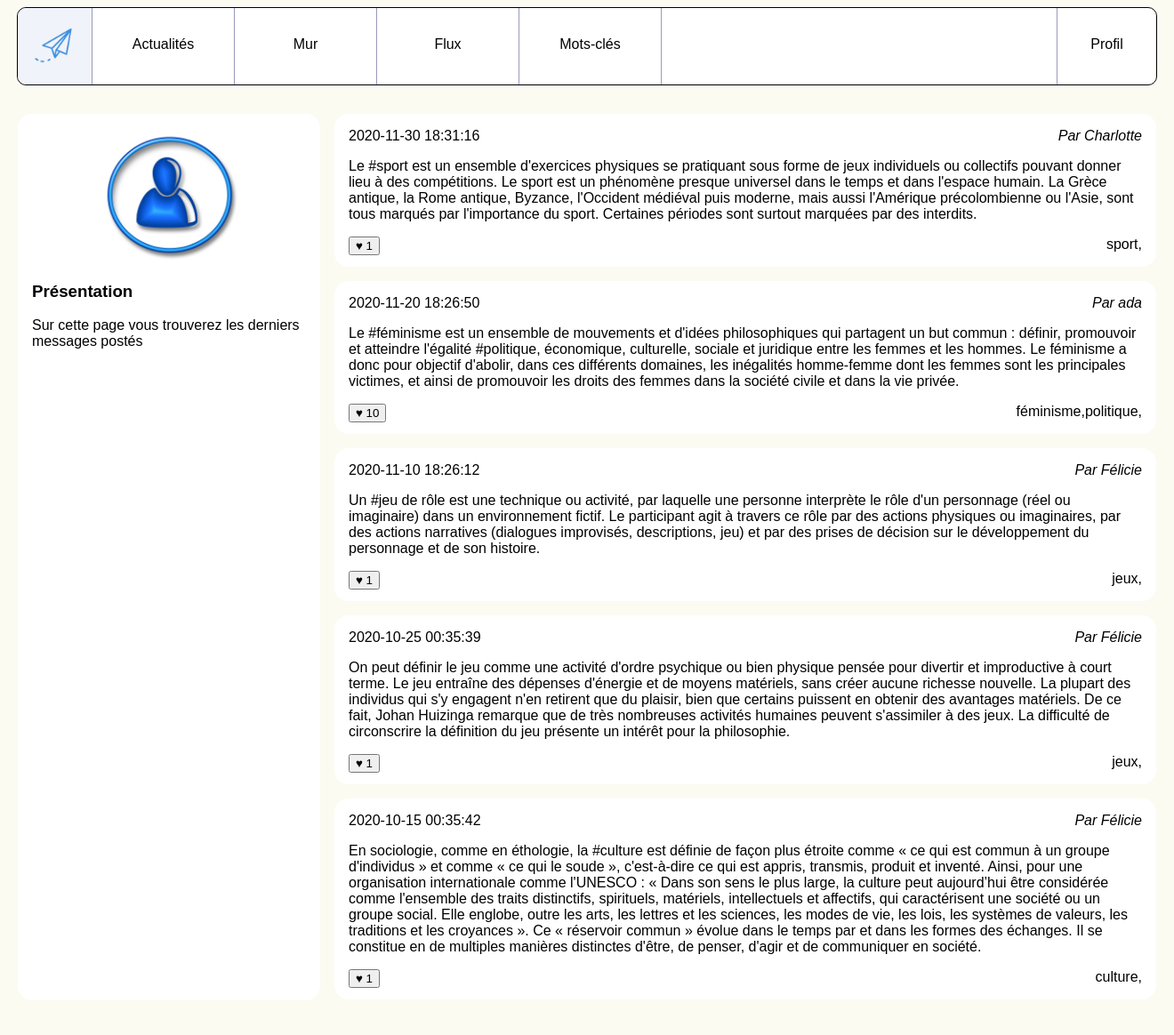
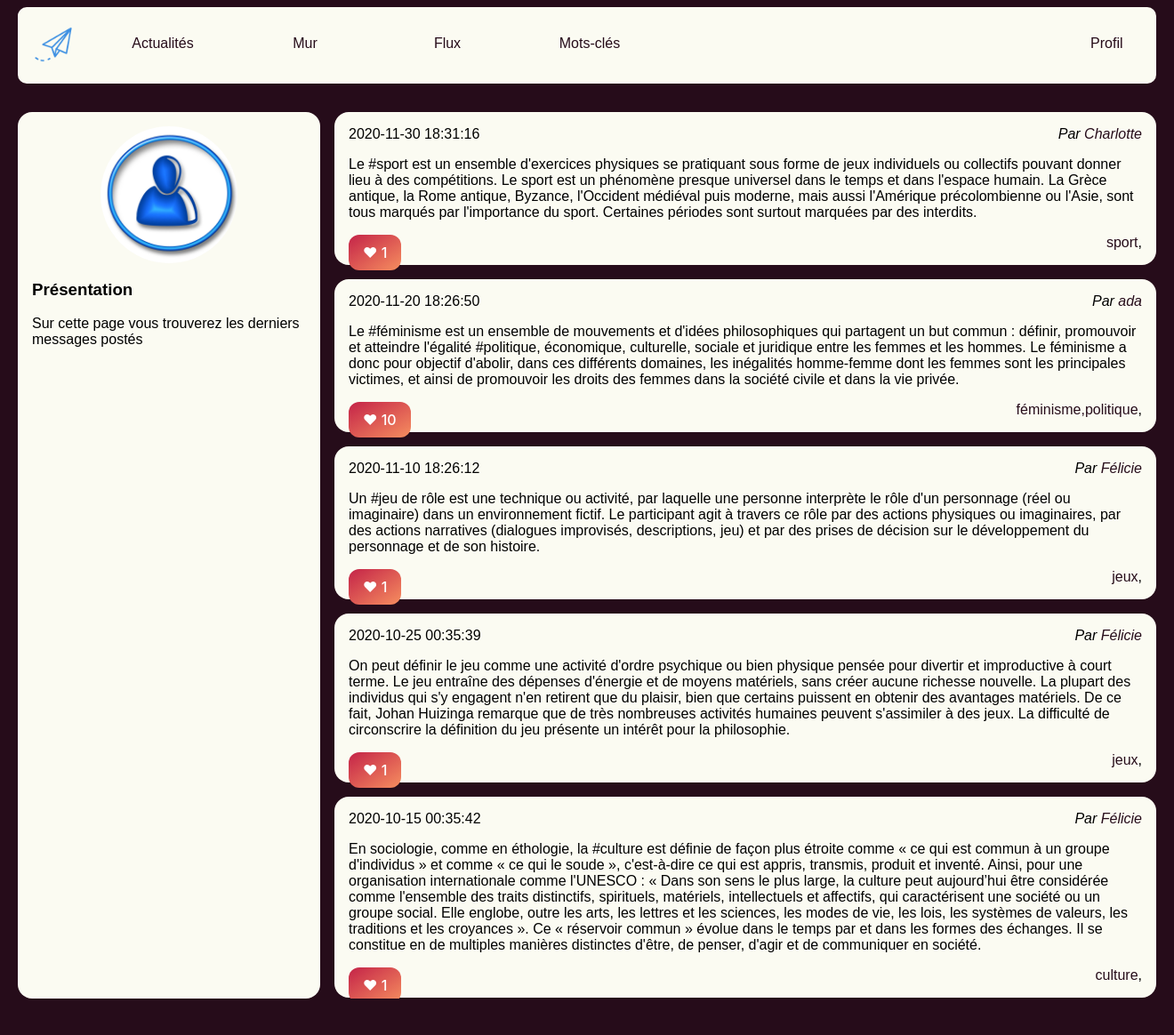
Before and after one commit to adatechschool/reseau-social-php-imelda-nadege-timothee, a PHP site: page /news.php in a window 1320 px wide. Shown: the top 1164 px of the page at 89% size. Run offline with PHP 8.4, Linux system fonts and the light colour scheme; a user stored in the database is signed in; data comes from the database, SQL or seed files in the repository; data that the repository does not hold is empty.

Commit message:
style added

```diff
--- a/Niveau1/feed.php
+++ b/Niveau1/feed.php
@@ -99,7 +99,7 @@
                         <form action="<?php echo $current_url ?>" method="post">
                             <footer>
                                 <small>
-                                <input type="submit" value="♥ <?php echo $post['like_number']?>" name="like_<?php echo $post_id?>">
+                                <input class="like" type="submit" value="♥ <?php echo $post['like_number']?>" name="like_<?php echo $post_id?>">
                                 </small>
                                 <a href="tags.php?tag_id=<?php echo $tag['id']?>"><?php echo $post['taglist']?></a>,
                             </footer>
--- a/Niveau1/footer_msg.php
+++ b/Niveau1/footer_msg.php
@@ -20,7 +20,7 @@
 <form action="" method="post">
     <footer>
         <small>
-        <input type="submit" value="♥ <?php echo $post['like_number']?>" name="like">
+        <input class="like" type="submit" value="♥ <?php echo $post['like_number']?>" name="like">
         </small>
         <a href="tags.php?tag_id=<?php echo $tag['id']?>"><?php echo $post['taglist']?></a>,
     </footer>
--- a/Niveau1/login.php
+++ b/Niveau1/login.php
@@ -77,7 +77,7 @@
                             <dt><label for='motpasse'>Mot de passe</label></dt>
                             <dd><input type='password'name='motpasse'></dd>
                         </dl>
-                        <input type='submit'>
+                        <input class='like' type='submit'>
                     </form>
                     <p>
                         Pas de compte?
--- a/Niveau1/news.php
+++ b/Niveau1/news.php
@@ -95,7 +95,7 @@
                         <form action="<?php echo $current_url?>" method="post">
                             <footer>
                                 <small>
-                                <input type="submit" value="♥ <?php echo $post['like_number']?>" name="like_<?php echo $post_id?>">
+                                <input class="like" type="submit" value="♥ <?php echo $post['like_number']?>" name="like_<?php echo $post_id?>">
                                 </small>
                                 <a href="tags.php?tag_id=<?php echo $tag['id']?>"><?php echo $post['taglist']?></a>,
                             </footer>
--- a/Niveau1/settings.php
+++ b/Niveau1/settings.php
@@ -21,7 +21,7 @@
                     <p>Sur cette page vous trouverez des informations vous concernant.</p>
 
                     <form action="logout.php" method="post">
-                        <input type="submit" value="Logout">
+                        <input class='like' type="submit" value="Logout">
                     </form>
                 </section>
             </aside>
--- a/Niveau1/style.css
+++ b/Niveau1/style.css
@@ -1,172 +1,242 @@
-body{
-    background-color: #fbfbf2;
+:root {
+--floralwhite: #fbfbf2;
+--cardinal: #c42348;
+--darkpurple: #260c1a;
+--atomic: #f68e5f;
+--feldgrau: #5b6c5d;
+}
+
+body {
+background-color: var(--darkpurple);
 font-family: Arial;
 }
 
-a{text-decoration: none; color:black;}
-a:hover{text-decoration: underline;}
-
-body>header{
-    background-color: #fff;
-    display:flex;
-    width:80em;
-    margin:0 auto 2em auto;
-    padding:0;
-    border: solid 1px black;
+a {
+text-decoration: none;
+color: #260c1a;
+}
+a:hover {
+background-color: #f68f5f7a;
 border-radius: 10px;
-
+padding: 5px;
 }
-
-.img{
-    background-color: #f0f3f9;
-    border-radius: 10px 0px 0px 10px;
+body > header {
+background-color: var(--floralwhite);
+display: flex;
+width: 80em;
+margin: 0 auto 2em auto;
+padding: 0;
+border-radius: 10px;
 }
-
-body>header img{
-    height:5em;
+body > header img {
+height: 5em;
 padding-top: 2px;
 border-radius: 10px;
 padding-right: 3px;
 }
-body>header #menu {
-    display:flex;
-    width:50%;
+body > header #menu {
+display: flex;
+width: 50%;
 align-items: stretch;
-    border-left: 1px solid #99b;
 }
-body>header #menu a{
-    flex:1;
+body > header #menu a {
+flex: 1;
 text-align: center;
-    padding-top:2em;
-    border-right: 1px solid #99b;
+padding-top: 2em;
 }
-body>header a:hover
-{
-    background-color: #c42348;
-    color: white;
+body > header a:hover {
+background-color: var(--cardinal);
+color: var(--floralwhite);
+text-decoration: transparent;
+border-radius: 10px;
 }
-body>header ul{list-style: none;}
-body>header #user
-{
+body > header ul {
+list-style: none;
+}
+body > header #user {
 margin-left: auto;
-    flex:0.2;
-    border-left: 1px solid #99b;
+flex: 0.2;
 }
-body>header #user>a{
-    display:block;
+body > header #user > a {
+display: block;
 text-align: center;
-    padding:2em 0;
-    width:100%;
+padding: 2em 0;
+width: 100%;
 }
-body>header #user ul{
+body > header #user ul {
 display: none;
 position: absolute;
-    padding:0;
-    margin:0;
-    margin-left:-5em;
-    background-color: #fff;
-    border: 1px solid #99b;
-
+padding: 0;
+margin: 0;
+margin-left: -5em;
+background-color: var(--floralwhite);
+border-radius: 10px;
 z-index: 1;
 }
-body>header #user ul li a{
-    display:block;
-    width:10em;
-    padding:1em;
-    border-bottom: 1px solid #99b;
+body > header #user ul li a {
+display: block;
+width: 10em;
+padding: 1em;
+border-radius: 10px;
 }
-body>header #user:hover ul{
-    display:block;
+body > header #user:hover ul {
+display: block;
 }
-
-
-#wrapper{
-    display:flex;
-    width:80em;
-    margin:0 auto 2em auto;
+.like {
+background: linear-gradient(to bottom right, var(--cardinal), var(--atomic));
+border: 0;
+border-radius: 12px;
+color: #ffffff;
+cursor: pointer;
+display: inline-block;
+font-family: -apple-system, system-ui, "Segoe UI", Roboto, Helvetica, Arial,sans-serif;
+font-size: 16px;
+font-weight: 500;
+line-height: 2.5;
+outline: transparent;
+padding: 0 1rem;
+text-align: center;
+text-decoration: none;
+transition: box-shadow 0.2s ease-in-out;
+user-select: none;
+-webkit-user-select: none;
+touch-action: manipulation;
+white-space: nowrap;
 }
-#wrapper aside{
-    background-color: #fff;
-    flex:1;
-    padding:1em;
+.like:not([disabled]):focus {
+box-shadow: 0 0 0.25rem rgba(0, 0, 0, 0.5),
+  -0.125rem -0.125rem 1rem rgba(239, 71, 101, 0.5),
+  0.125rem 0.125rem 1rem rgba(255, 154, 90, 0.5);
+}
+.like:not([disabled]):hover {
+box-shadow: 0 0 0.25rem rgba(0, 0, 0, 0.5),
+  -0.125rem -0.125rem 1rem rgba(239, 71, 101, 0.5),
+  0.125rem 0.125rem 1rem rgba(255, 154, 90, 0.5);
+}
+#wrapper {
+display: flex;
+width: 80em;
+margin: 0 auto 2em auto;
+}
+#wrapper aside {
+background-color: var(--floralwhite);
+flex: 1;
+padding: 1em;
 border-radius: 1em;
 }
-#wrapper aside img{
+#wrapper aside img {
 display: block;
-    width:50%;
-    margin:auto;
+width: 50%;
+margin: auto;
+border-radius: 150px;
 }
-
-#wrapper main{
-    flex:3;
-    padding-left:1em;
+#wrapper main {
+flex: 3;
+padding-left: 1em;
 height: 80vh;
-    overflow-y:  scroll;
+overflow-y: scroll;
 }
-#wrapper main article{
-    background-color: #fff;
-    padding:1em;
-    margin-bottom: 1em ;
+#wrapper main article {
+background-color: var(--floralwhite);
+padding: 1em;
+margin-bottom: 1em;
 border-radius: 1em;
 }
-#wrapper main article h3{
-    margin:0;
-    padding:0;
+#wrapper main article h3 {
+margin: 0;
+padding: 0;
 font-weight: normal;
-    font-size:1em;
-
+font-size: 1em;
 }
-#wrapper main article time{
-    float:left;
+#wrapper main article time {
+float: left;
 }
-#wrapper main article address{
+#wrapper main article address {
 text-align: right;
 margin-bottom: 1em;
 }
-#wrapper main article p{
-    margin:0;
+#wrapper main article p {
+margin: 0;
 }
-#wrapper main article footer{
+#wrapper main article footer {
 margin-top: 1em;
 text-align: right;
 }
-#wrapper main article footer small{
-    float:left;
+#wrapper main article footer small {
+float: left;
 }
-
-#wrapper.admin{flex-direction: row-reverse}
-#wrapper.admin aside{flex:1;margin-left:1em;border-radius:0;padding:0;}
-#wrapper.admin main{flex:2;background-color: #fff;border-radius: 0;padding:0;}
-#wrapper.admin h2{text-align: center;}
-#wrapper.admin h3{margin:0;}
-#wrapper.admin nav{text-align: right;}
-#wrapper.admin article{border:1px solid #ddd;border-radius: 1em;padding:1em;margin:1em;}
-#wrapper.admin article p{float:left;margin:0;}
-
-
-.parameters dl dt{float:left;font-weight: bold;line-height: 1.5em;}
-.parameters dl dd{margin-left:15em;line-height: 1.5em;}
-
+#wrapper.admin {
+flex-direction: row-reverse;
+}
+#wrapper.admin aside {
+flex: 1;
+margin-left: 1em;
+border-radius: 0;
+padding: 0;
+}
+#wrapper.admin main {
+flex: 2;
+background-color: var(--floralwhite);
+border-radius: 0;
+padding: 0;
+}
+#wrapper.admin h2 {
+text-align: center;
+}
+#wrapper.admin h3 {
+margin: 0;
+}
+#wrapper.admin nav {
+text-align: right;
+}
+#wrapper.admin article {
+border: 1px solid var(--atomic);
+border-radius: 1em;
+padding: 1em;
+margin: 1em;
+}
+#wrapper.admin article p {
+float: left;
+margin: 0;
+}
+.parameters dl dt {
+float: left;
+font-weight: bold;
+line-height: 1.5em;
+}
+.parameters dl dd {
+margin-left: 15em;
+line-height: 1.5em;
+}
 .contacts {
-    display:flex;
+display: flex;
 flex-wrap: wrap;
-    align-items:flex-start;
-    align-content: flex-start ;
+align-items: flex-start;
+align-content: flex-start;
 }
-.contacts article{
-    width:25em;
-    height:7em;
+.contacts article {
+width: 25em;
+height: 7em;
 margin-right: 1em;
 }
-.contacts article img{
-    float:right;
+.contacts article img {
+float: right;
 height: 5em;
 }
-
-pre{
-    color:#aaa;
+pre {
+color: var(--feldgrau);
 }
-
-form dl dt{float:left;font-weight: bold;line-height: 1.5em;}
-form dl dd{margin-left:10em;line-height: 1.5em;margin-bottom: 1em}
-form dl dd textarea{width:40em;height: 15em;}
+form dl dt {
+float: left;
+font-weight: bold;
+line-height: 1.5em;
+}
+form dl dd {
+margin-left: 10em;
+line-height: 1.5em;
+margin-bottom: 1em;
+}
+form dl dd textarea {
+width: 40em;
+height: 15em;
+}
--- a/Niveau1/tags.php
+++ b/Niveau1/tags.php
@@ -98,7 +98,7 @@
                         <form action="<?php echo $current_url ?>" method="post">
                             <footer>
                                 <small>
-                                <input type="submit" value="♥ <?php echo $post['like_number']?>" name="like_<?php echo $post_id?>">
+                                <input class="like" type="submit" value="♥ <?php echo $post['like_number']?>" name="like_<?php echo $post_id?>">
                                 </small>
                                 <a href="tags.php?tag_id=<?php echo $tag['id']?>"><?php echo $post['taglist']?></a>,
                             </footer>
--- a/Niveau1/wall.php
+++ b/Niveau1/wall.php
@@ -112,7 +112,7 @@
                         <form action="<?php echo $current_url?>" method="post">
                             <footer>
                                 <small>
-                                    <input type="submit" value="♥ <?php echo $post['like_number']?>" name="like_<?php echo $post_id?>">
+                                    <input class="like" type="submit" value="♥ <?php echo $post['like_number']?>" name="like_<?php echo $post_id?>">
                                 </small>
                                 <a href="tags.php?tag_id=<?php echo $tag['id']?>"><?php echo $post['taglist']?></a>,
                             </footer>
```
Also changed, not shown: Niveau1/logo.png. Lines whose indentation alone changed are shown as unchanged.
